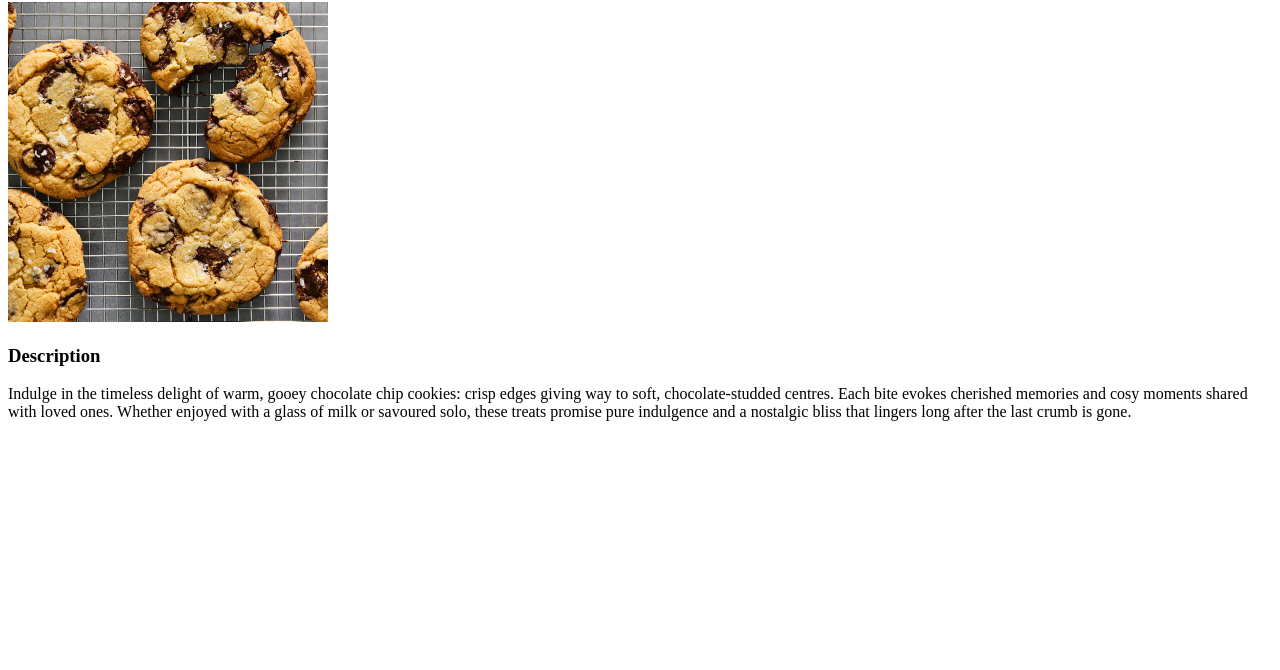
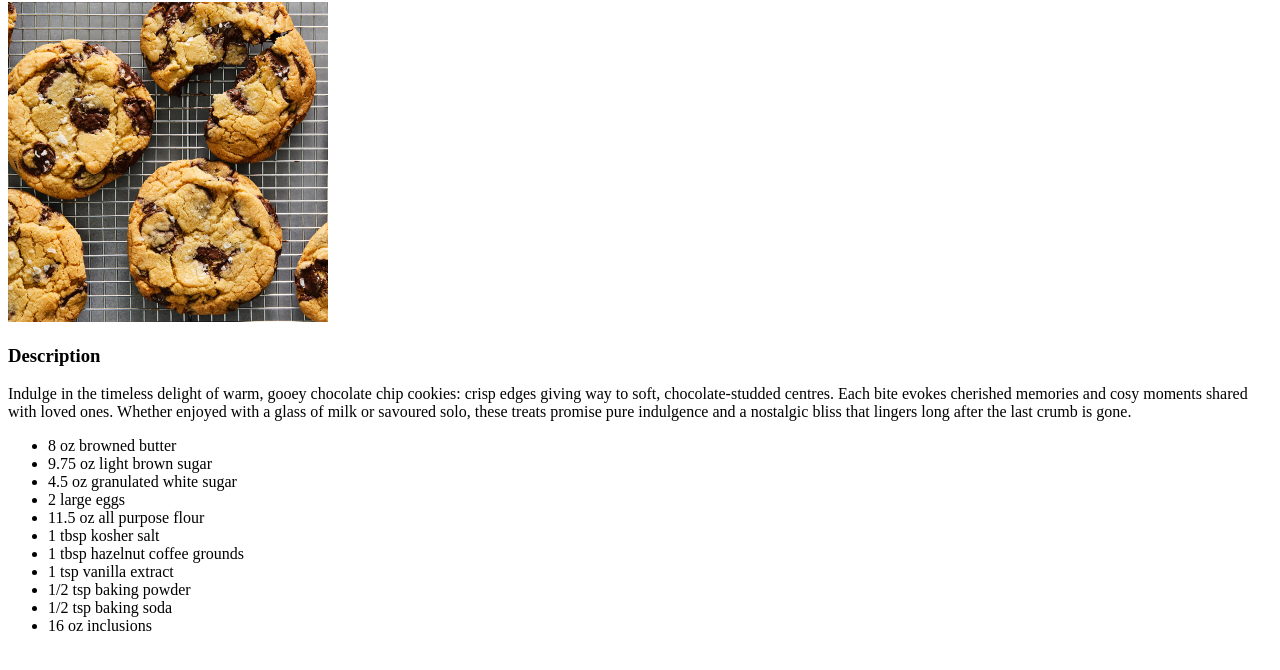
Before and after one commit to furniture3k/odin-recipes, a plain HTML site: page recipes/choc_chip.html in a window 1280 px wide. Shown: the part 78-748 px from the top of the page. Drawn offline with Linux system fonts and the light colour scheme.

Commit message:
Add ingredient list to choc_chip.html

```diff
--- a/recipes/choc_chip.html
+++ b/recipes/choc_chip.html
@@ -18,5 +18,18 @@
         these treats promise pure indulgence and a nostalgic
         bliss that lingers long after the last crumb is gone.
     </p>
+    <ul>
+        <li>8 oz browned butter</li>
+        <li>9.75 oz light brown sugar</li>
+        <li>4.5 oz granulated white sugar</li>
+        <li>2 large eggs</li>
+        <li>11.5 oz all purpose flour</li>
+        <li>1 tbsp kosher salt</li>
+        <li>1 tbsp hazelnut coffee grounds</li>
+        <li>1 tsp vanilla extract</li>
+        <li>1/2 tsp baking powder</li>
+        <li>1/2 tsp baking soda</li>
+        <li>16 oz inclusions</li>
+    </ul>
 </body>
 </html>
```
